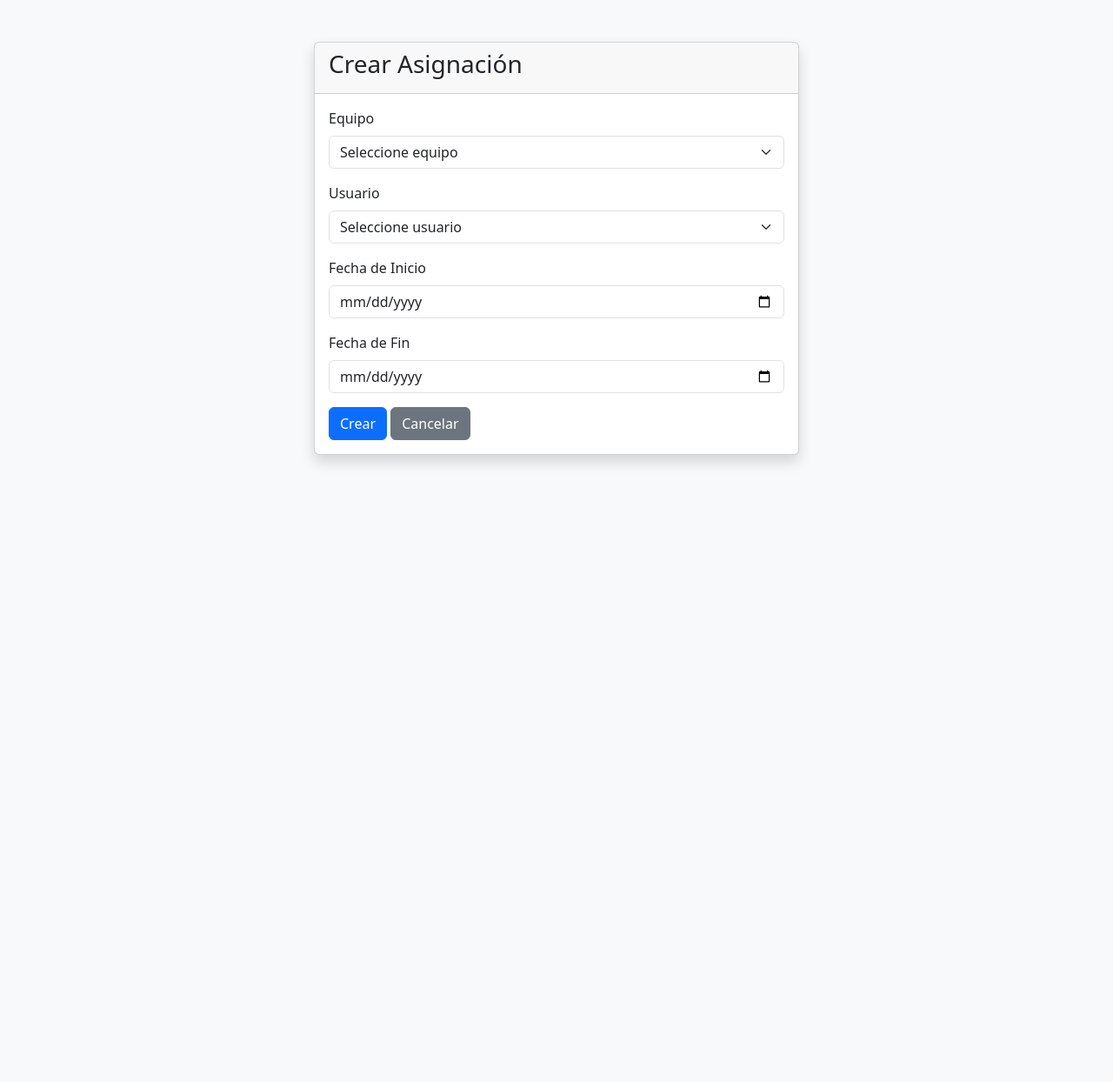
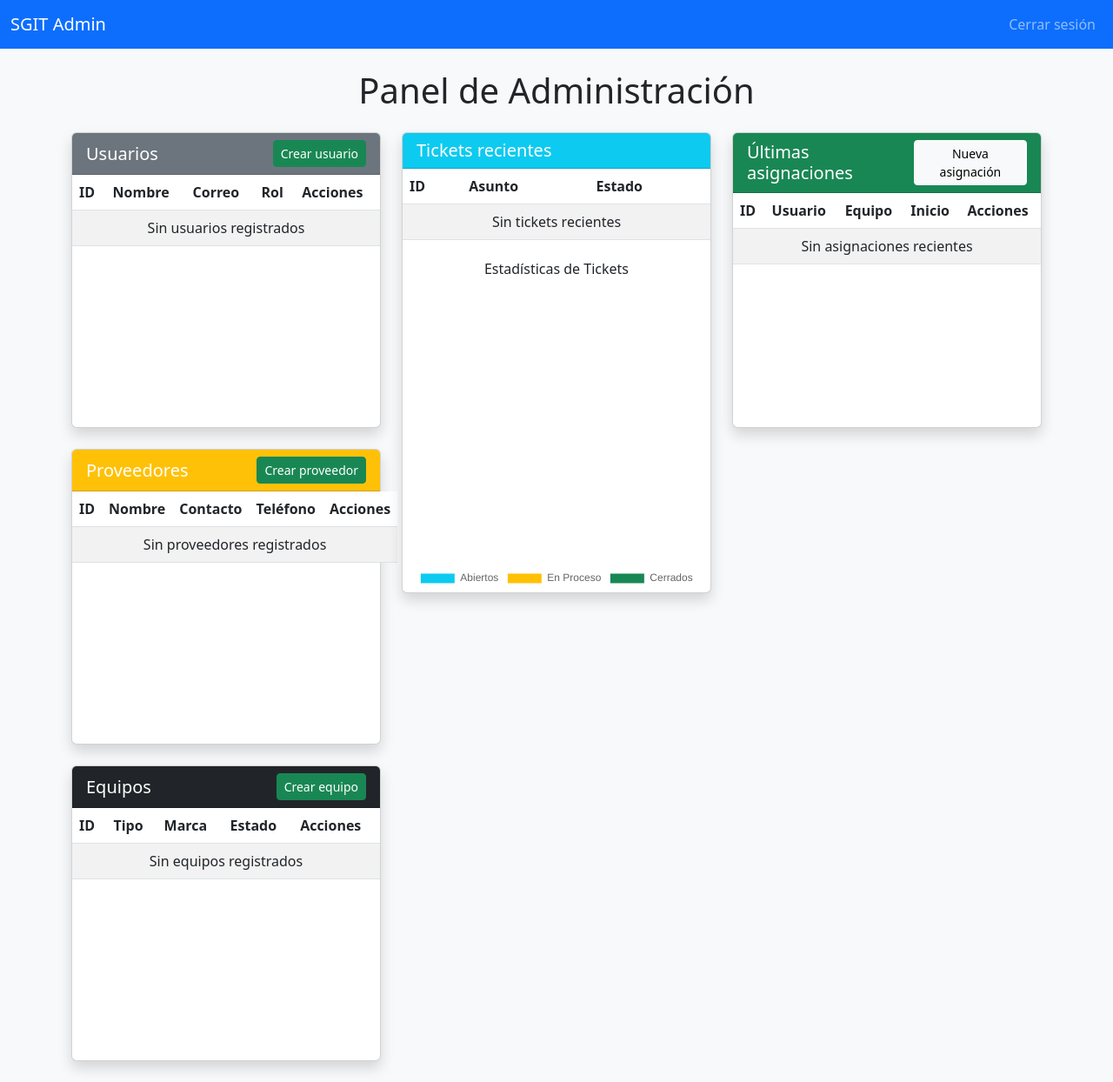
Before and after one commit to vrca26/SGIT, a FastAPI app: page /asignaciones in a window 1280 px wide. Shown: the whole page at 87% size. Before the commit the page ends 534 px from the top, so only its background shows below. Run offline with FastAPI, Linux system fonts and the light colour scheme; data that the repository does not hold is empty.

Commit message:
Enhance assignment management by adding validation for equipment assignment, updating the dashboard, and creating a new assignment form

```diff
--- a/main.py
+++ b/main.py
@@ -3,6 +3,8 @@
 from fastapi.templating import Jinja2Templates
 from sqlalchemy.orm import Session
 from database import SessionLocal
+from datetime import datetime
+
 
 from models.usuario import (
     Usuario, get_all_users, get_user_by_id, create_user, update_user, delete_user
@@ -10,7 +12,7 @@
 from models.ticket import get_recent_tickets, get_ticket_stats
 from models.asignacion import (
     get_recent_assignments, get_all_asignaciones, get_asignacion_by_id,
-    create_asignacion, update_asignacion, delete_asignacion
+    create_asignacion, update_asignacion, delete_asignacion, puede_asignar_equipo
 )
 from models.proveedor import (
     get_all_proveedores, create_proveedor, get_proveedor_by_id, update_proveedor, delete_proveedor
@@ -223,14 +225,20 @@
 # ========== ASIGNACIONES ==========
 @app.get("/asignaciones", response_class=HTMLResponse)
 def asignaciones_panel(request: Request, db: Session = Depends(get_db)):
-    asignaciones = get_all_asignaciones(db)
     usuarios = get_all_users(db)
+    proveedores = get_all_proveedores(db)
     equipos = get_all_equipos(db)
-    return templates.TemplateResponse("asignaciones_panel.html", {
+    tickets = get_recent_tickets(db)
+    asignaciones = get_recent_assignments(db)
+    stats_tickets = get_ticket_stats(db)
+    return templates.TemplateResponse("dashboard_admin.html", {
         "request": request,
+        "usuarios": usuarios,
+        "proveedores": proveedores,
+        "equipos": equipos,
+        "tickets": tickets,
         "asignaciones": asignaciones,
-        "usuarios": usuarios,
-        "equipos": equipos
+        "stats_tickets": stats_tickets
     })
 
 @app.get("/asignaciones/create", response_class=HTMLResponse)
@@ -254,6 +262,21 @@
     fecha_fin: str = Form(None),
     db: Session = Depends(get_db)
 ):
+    if not puede_asignar_equipo(db, id_equipo):
+        usuarios = get_all_users(db)
+        equipos = get_all_equipos(db)
+        return templates.TemplateResponse("asignacion_form.html", {
+            "request": request,
+            "asignacion": None,
+            "usuarios": usuarios,
+            "equipos": equipos,
+            "error": "Este equipo ya está asignado actualmente. Debe finalizar la asignación previa antes de asignar a otra persona."
+        })
+    fecha_inicio = datetime.strptime(fecha_inicio, "%Y-%m-%d").date()
+    if fecha_fin:
+        fecha_fin = datetime.strptime(fecha_fin, "%Y-%m-%d").date()
+    else:
+        fecha_fin = None
     create_asignacion(db, id_usuario, id_equipo, fecha_inicio, fecha_fin)
     return RedirectResponse(url="/asignaciones", status_code=303)
 
--- a/models/equipo.py
+++ b/models/equipo.py
@@ -31,7 +31,6 @@
     db.add(nuevo)
     db.commit()
     db.refresh(nuevo)
-    # Importación local para evitar circularidad
     if id_usuario:
         from .asignacion import create_asignacion
         from datetime import date
--- a/templates/dashboard_admin.html
+++ b/templates/dashboard_admin.html
@@ -216,8 +216,9 @@
             <!-- Panel Asignaciones -->
             <div class="col-lg-4">
                 <div class="card shadow">
-                    <div class="card-header bg-success text-white">
+                    <div class="card-header bg-success text-white d-flex justify-content-between align-items-center">
                         <h5 class="mb-0">Últimas asignaciones</h5>
+                        <a href="/asignaciones/create" class="btn btn-light btn-sm">Nueva asignación</a>
                     </div>
                     <div class="card-body p-0">
                         <table class="table table-striped mb-0">
@@ -227,6 +228,7 @@
                                     <th>Usuario</th>
                                     <th>Equipo</th>
                                     <th>Inicio</th>
+                                    <th>Acciones</th>
                                 </tr>
                             </thead>
                             <tbody>
@@ -236,11 +238,14 @@
                                     <td>{{ a.nombre_usuario }}</td>
                                     <td>{{ a.nombre_equipo }}</td>
                                     <td>{{ a.fecha_inicio }}</td>
+                                    <td>
+                                        <a href="/asignaciones/edit/{{ a.id_asignacion }}" class="btn btn-primary btn-sm">Editar</a>
+                                    </td>
                                 </tr>
                                 {% endfor %}
                                 {% if asignaciones|length == 0 %}
                                 <tr>
-                                    <td colspan="4" class="text-center">Sin asignaciones recientes</td>
+                                    <td colspan="5" class="text-center">Sin asignaciones recientes</td>
                                 </tr>
                                 {% endif %}
                             </tbody>
```
Also changed, not shown: models/asignacion.py (+13 -0 lines), requirements.txt (added, +37 -0 lines), templates/asignacion_form.html (renamed from templates/asignaciones_panel.html).
